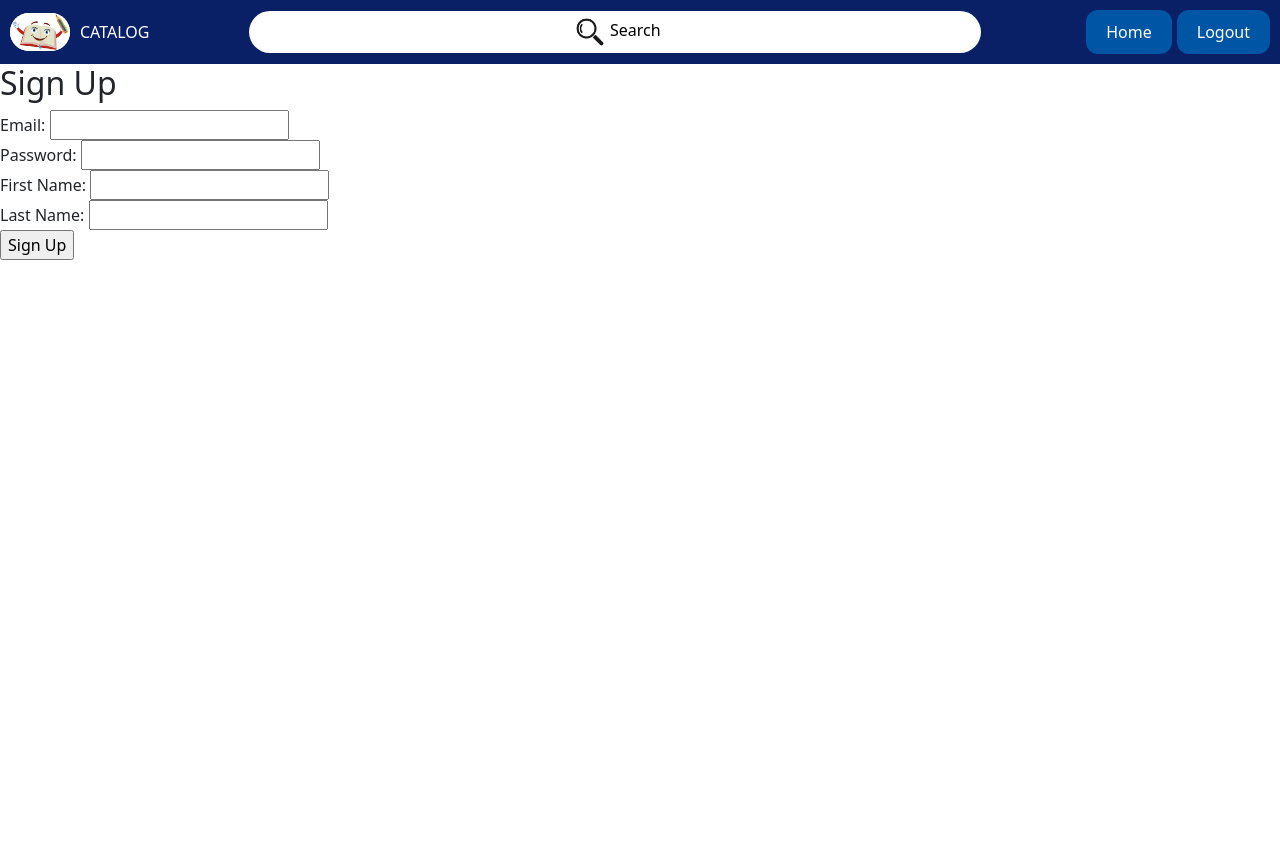
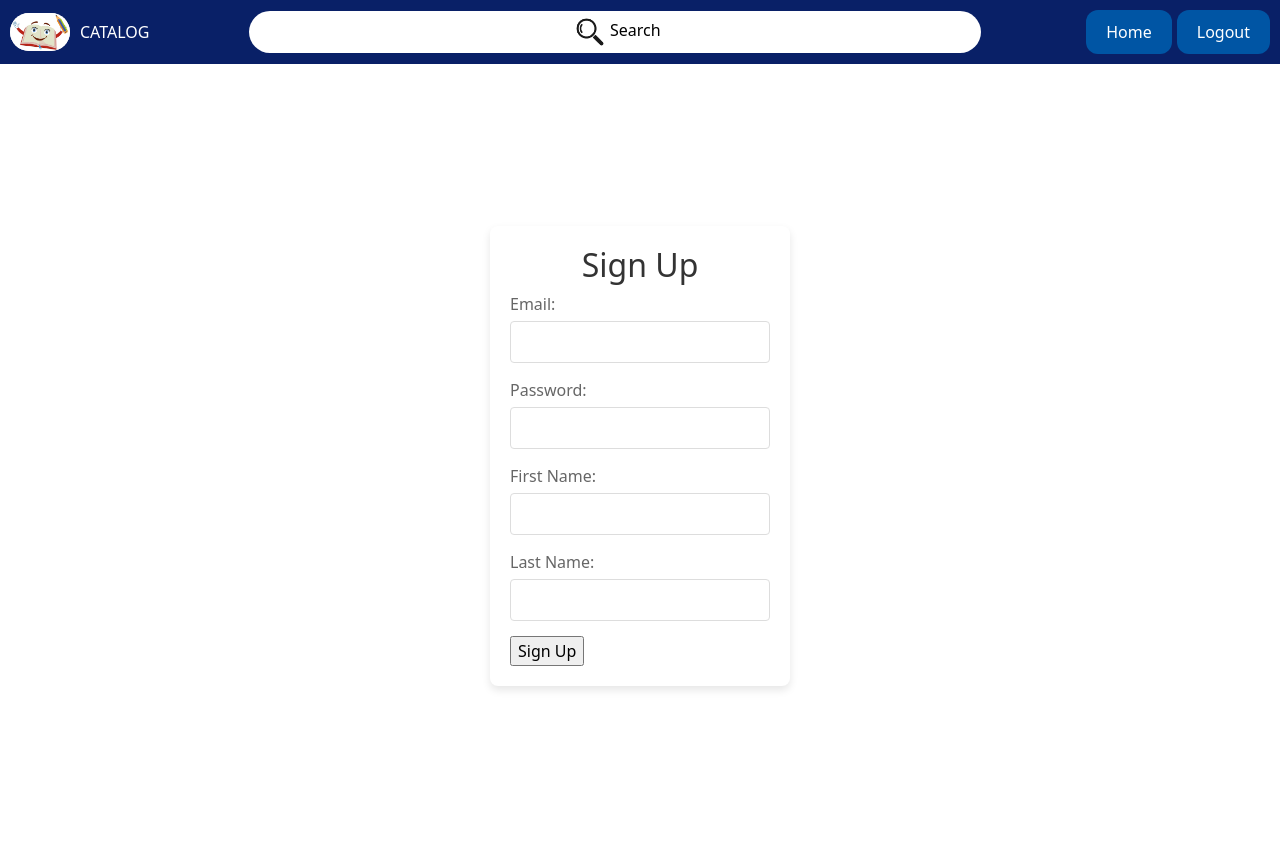
Before and after one commit to brian9004/Databases_Project, a PHP site: page /signup.php in a window 1280 px wide. Before the commit the page ends 260 px from the top, so only its background shows below. Run offline with PHP 8.4, Linux system fonts and the light colour scheme; the visitor is signed in with stand-in values (Sample User, id 1); data that the repository does not hold is empty.

Commit message:
styled login/signup

```diff
--- a/signup.php
+++ b/signup.php
@@ -4,7 +4,7 @@ require("header.php");
 ?>
 
 <!DOCTYPE html>
-<html lang="en">
+<html lang="en" class="body-signup">
 <head>
   <meta charset="UTF-8">
   <meta name="viewport" content="width=device-width, initial-scale=1.0">
@@ -15,6 +15,7 @@ require("header.php");
 
 <body>
 
+<div class = error-message-signup>
 <?php
 // Display an error message if signup fails
 if (isset($_GET['error'])) {
@@ -22,29 +23,32 @@ if (isset($_GET['error'])) {
     echo "<p style='color:red;'>$errorMessage</p>";
 }
 ?>
+</div>
 
-<form action="register.php" method="post">
+<div class="form-container-signup">
+  <form action="register.php" method="post" class="form-signup">
     <h2>Sign Up</h2>
-    <div class="login-container">
+    <div class="field-container-signup">
       <label for="email">Email:</label>
       <input type="email" name="email" id="email" required>
     </div>
-    <div class="login-container">
+    <div class="field-container-signup">
       <label for="password">Password:</label>
       <input type="password" name="password" id="password" required>
     </div>
-    <div class="login-container">
+    <div class="field-container-signup">
       <label for="firstName">First Name:</label>
       <input type="text" name="firstName" id="firstName" required>
     </div>
-    <div class="login-container">
+    <div class="field-container-signup">
       <label for="lastName">Last Name:</label>
       <input type="text" name="lastName" id="lastName" required>
     </div>
-    <div class="login-button">
+    <div class="button-submit-signup">
       <input type="submit" value="Sign Up">
     </div>
   </form>
+</div>
 
 <script src="https://cdn.jsdelivr.net/npm/bootstrap@5.1.3/dist/js/bootstrap.bundle.min.js"></script>
 </body>
--- a/styles/db-project.css
+++ b/styles/db-project.css
@@ -138,3 +138,105 @@ background-color: transparent;
   text-decoration: none;
   cursor: pointer;
 }
+
+/** ----------------------------------------- Login page styling ----------------------------------------- */
+
+.body-login {
+  background-color: #f4f4f9;
+  font-family: 'Arial', sans-serif;
+}
+
+.form-container-login {
+  display: flex;
+  justify-content: center;
+  align-items: center;
+  height: 100vh;
+}
+
+.form-login {
+  background: white;
+  padding: 20px;
+  border-radius: 8px;
+  box-shadow: 0 4px 8px rgba(0,0,0,0.1);
+  width: 300px;
+}
+
+.form-login h2 {
+  text-align: center;
+  color: #333;
+}
+
+.field-container-login {
+  margin-bottom: 15px;
+}
+
+.field-container-login label {
+  display: block;
+  margin-bottom: 5px;
+  color: #666;
+}
+
+.field-container-login input[type="email"],
+.field-container-login input[type="password"] {
+  width: 100%;
+  padding: 8px;
+  border: 1px solid #ddd;
+  border-radius: 4px;
+  box-sizing: border-box;
+}
+
+.error-message-login {
+  color: blue;
+  text-align: center;
+}
+/** ----------------------------------------- Signup page styling ----------------------------------------- */
+
+.body-signup {
+  background-color: #f4f4f9;
+  font-family: 'Arial', sans-serif;
+}
+
+.form-container-signup {
+  display: flex;
+  justify-content: center;
+  align-items: center;
+  height: 100vh;
+}
+
+.form-signup {
+  background: white;
+  padding: 20px;
+  border-radius: 8px;
+  box-shadow: 0 4px 8px rgba(0,0,0,0.1);
+  width: 300px;
+}
+
+.form-signup h2 {
+  text-align: center;
+  color: #333;
+}
+
+.field-container-signup {
+  margin-bottom: 15px;
+}
+
+.field-container-signup label {
+  display: block;
+  margin-bottom: 5px;
+  color: #666;
+}
+
+.field-container-signup input[type="email"],
+.field-container-signup input[type="password"],
+.field-container-signup input[type="text"] {
+  width: 100%;
+  padding: 8px;
+  border: 1px solid #ddd;
+  border-radius: 4px;
+  box-sizing: border-box;
+}
+
+.error-message-signup {
+  color: red;
+  text-align: center;
+}
```
Also changed, not shown: login.php (+10 -7 lines). Lines whose indentation alone changed are shown as unchanged.
